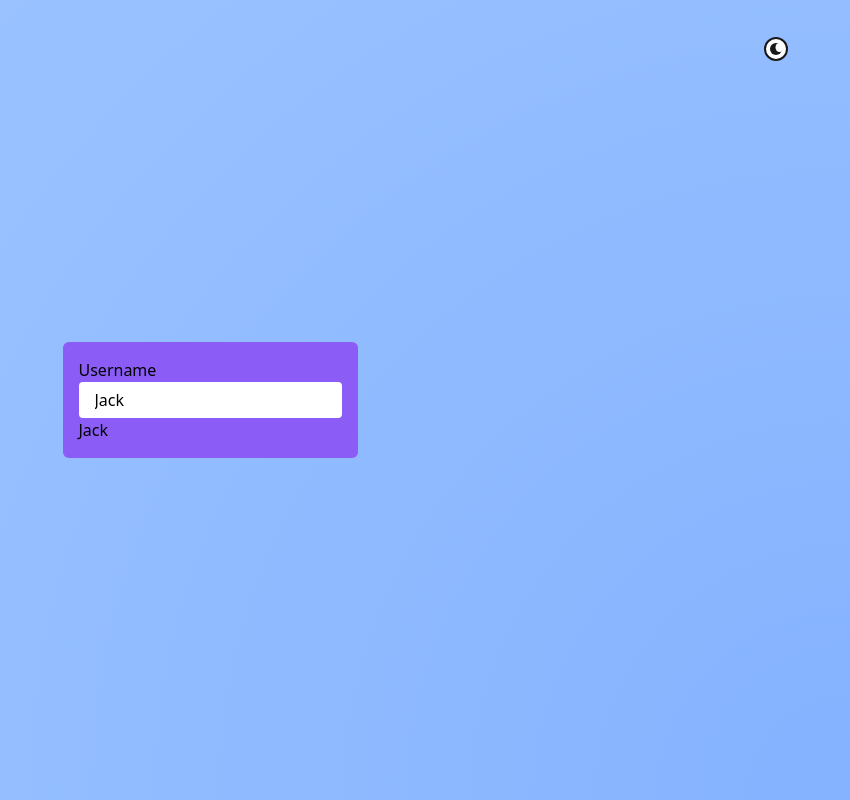
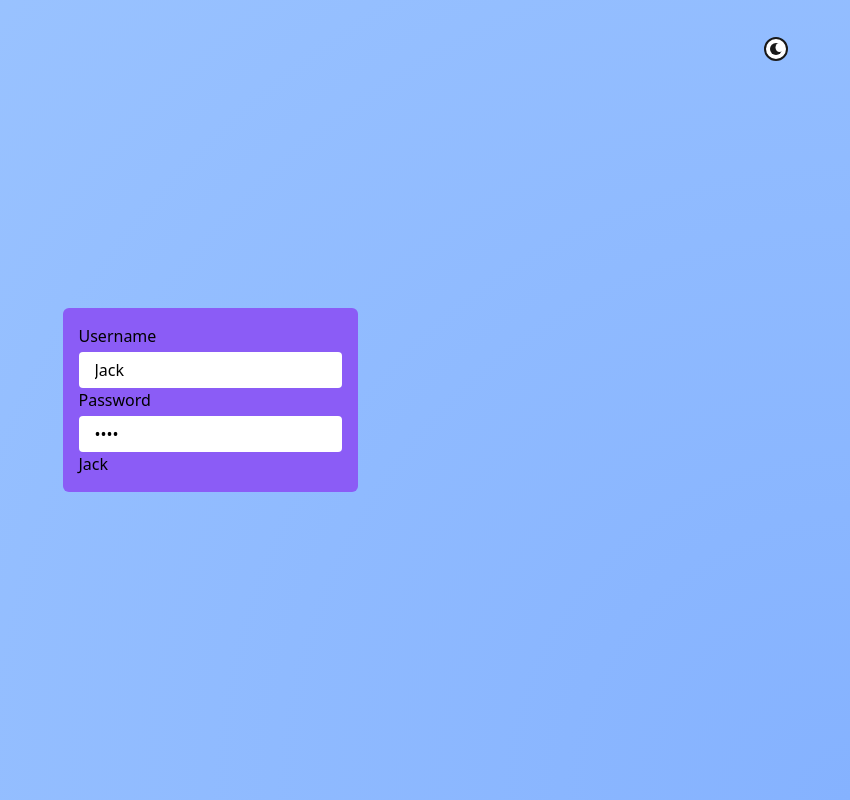
Before and after one commit to maxzz/forms-wreducer, a React (Vite) app: page / in a window 1280 px wide. Shown: the whole page, without its empty margins (430-1280 px from the left). Built offline with nearby package versions, Linux system fonts and the light colour scheme.

Commit message:
WIP. form. add test for multiple fields

```diff
--- a/src/components/FormWithReducer/index.tsx
+++ b/src/components/FormWithReducer/index.tsx
@@ -13,7 +13,7 @@ type State = {
 function Input({ label, ...rest }: { label: string; } & InputHTMLAttributes<HTMLInputElement>) {
     return (
         <label className="grid">
-            <div className="">{label}</div>
+            <div className="mb-1">{label}</div>
             <input className="px-4 py-1.5 rounded" {...rest} />
         </label>
     );
@@ -47,6 +47,13 @@ export function FormWithReducer() {
                     onChange={(e) => stateReducer({ type: 'setName', payload: { name: e.target.value } })}
                 />
 
+                <Input
+                    label="Password"
+                    type="password"
+                    value={state.name}
+                    onChange={(e) => stateReducer({ type: 'setName', payload: { name: e.target.value } })}
+                />
+
                 {/* <label className="grid">
                     <div className="">Username</div>
                     <input
```
